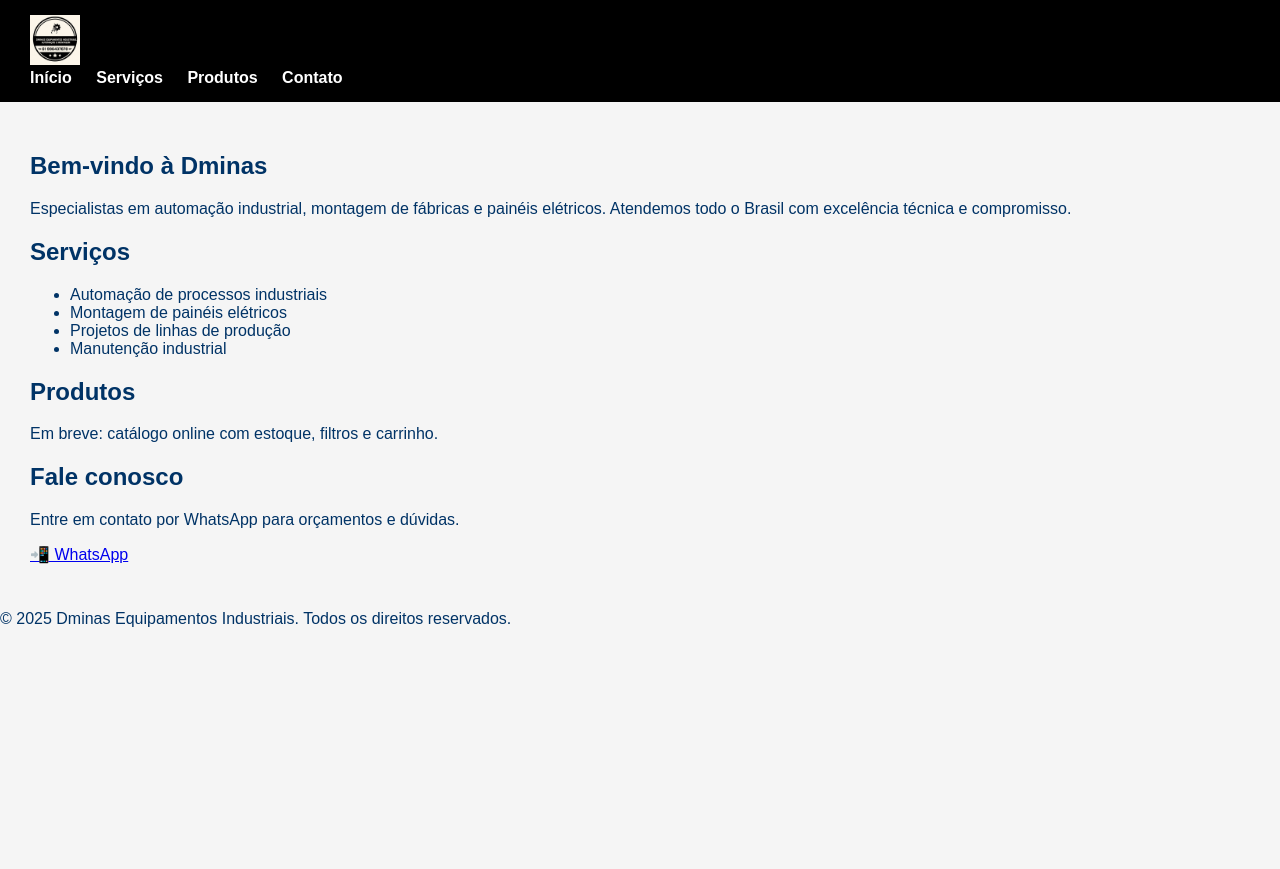
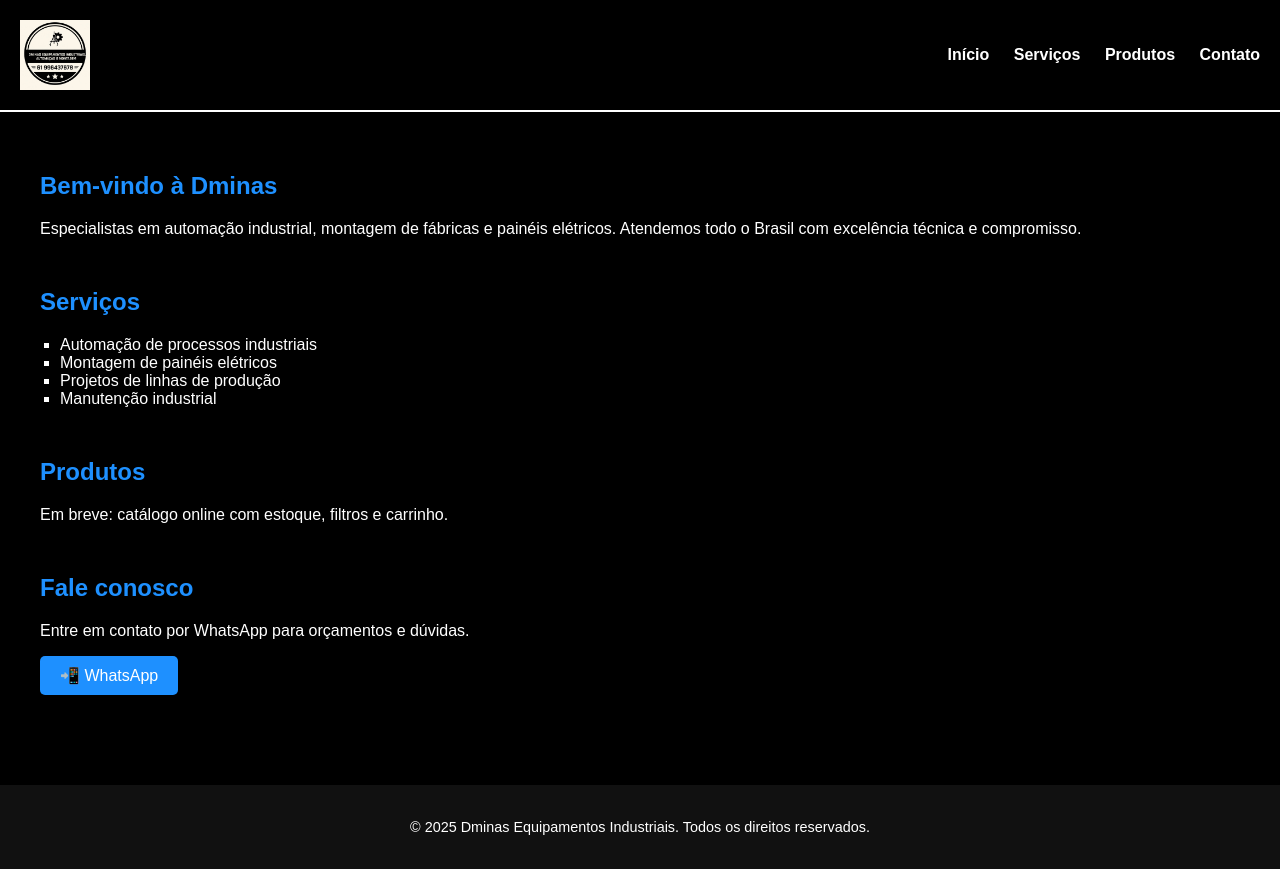
Before and after one commit to Dminasautomacao/dminas.github.io, a plain HTML site: page index.html in a window 1280 px wide. Before the commit the page ends 800 px from the top, so only its background shows below. Drawn offline with Linux system fonts and the light colour scheme; files whose address does not match are found by name.

Commit message:
Update style.css

```diff
--- a/css/style.css
+++ b/css/style.css
@@ -1,34 +1,72 @@
 body {
-  font-family: Arial, sans-serif;
-  background: #f5f5f5;
   margin: 0;
   padding: 0;
-  color: #003366; /* antes era #333, agora azul escuro */
+  font-family: Arial, sans-serif;
+  background-color: #000;
+  color: #fff;
 }
 
 header {
-  background-color: #000000; /* antes era azul escuro (#003366), agora preto */
-  padding: 15px 30px;
+  background-color: #000;
+  padding: 20px;
+  border-bottom: 2px solid #fff;
+}
+
+.container {
   display: flex;
+  justify-content: space-between;
   align-items: center;
-  gap: 20px;
 }
 
 .logo {
-  height: 50px;
+  height: 70px;
 }
 
 nav a {
   color: white;
   text-decoration: none;
-  margin-right: 20px;
+  margin-left: 20px;
   font-weight: bold;
+  transition: 0.3s;
 }
 
 nav a:hover {
-  text-decoration: underline;
+  color: #1e90ff;
 }
 
 main {
-  padding: 30px;
+  padding: 40px;
 }
+
+h1, h2 {
+  color: #1e90ff;
+}
+
+ul {
+  list-style: square;
+  padding-left: 20px;
+}
+
+section {
+  margin-bottom: 50px;
+}
+
+.whatsapp {
+  background-color: #1e90ff;
+  color: white;
+  padding: 10px 20px;
+  display: inline-block;
+  text-decoration: none;
+  border-radius: 5px;
+}
+
+.whatsapp:hover {
+  background-color: #007acc;
+}
+
+footer {
+  background-color: #111;
+  text-align: center;
+  padding: 20px;
+  font-size: 0.9em;
+}
```
